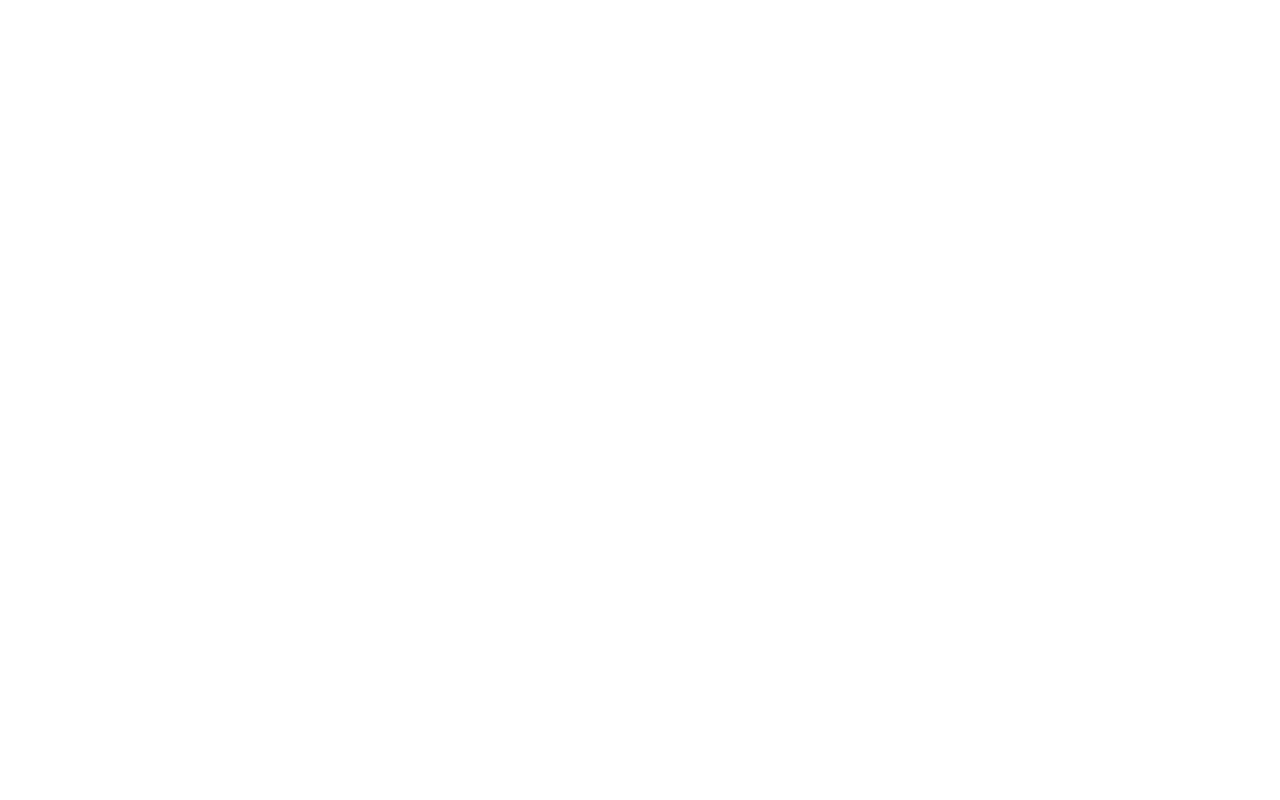
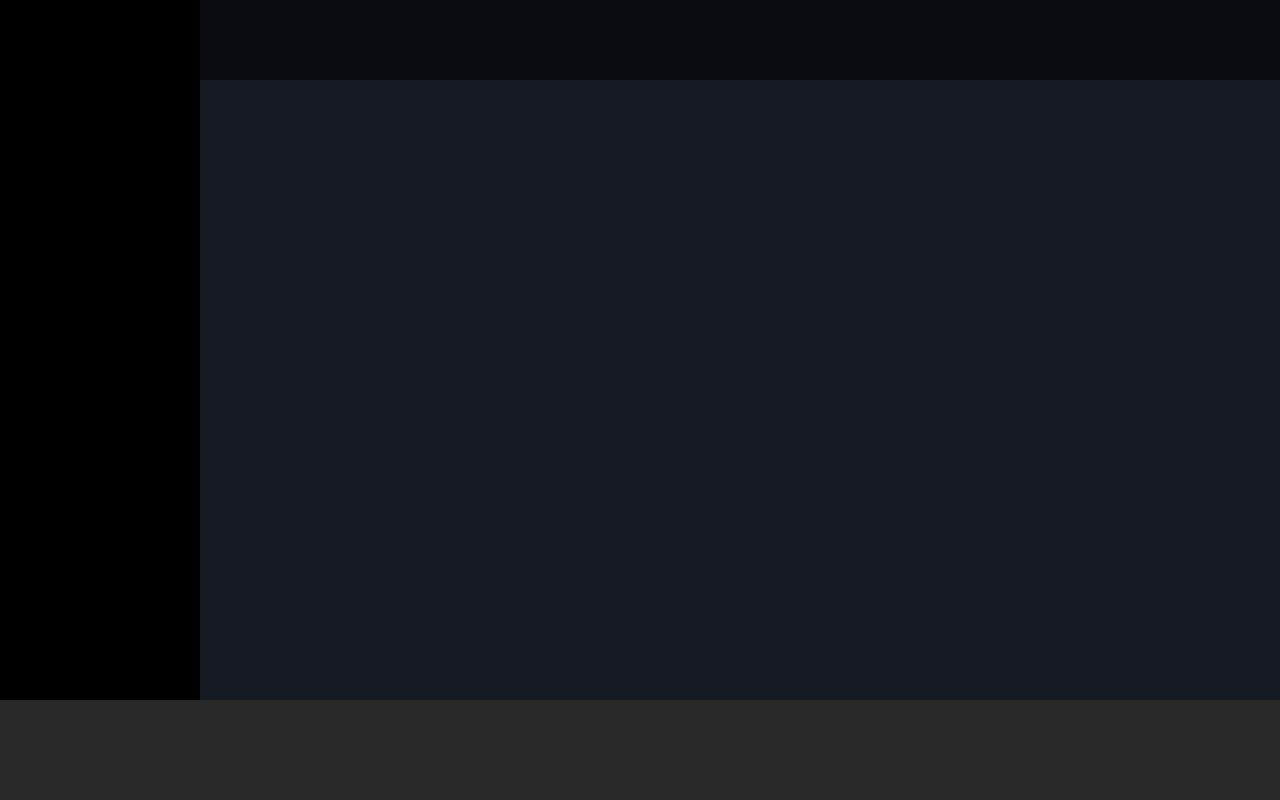
Before and after one commit to SebastianoMV/html-css-spotifyweb, a plain HTML site: page index.html in a window 1280 px wide. Drawn offline with Linux system fonts and the light colour scheme.

Commit message:
Layout base

```diff
--- a/css/general.css
+++ b/css/general.css
@@ -0,0 +1,9 @@
+*{
+  margin: 0;
+  padding: 0;
+  box-sizing: border-box;
+}
+
+body{
+  font-family: 'Montserrat', sans-serif;
+}
--- a/css/style.css
+++ b/css/style.css
@@ -0,0 +1,41 @@
+/* MAIN */
+
+main{
+  display: flex;
+  height: calc(100vh - 100px);
+}
+
+aside{
+  width: 200px;
+  flex-shrink: 0;
+  background-color: black;
+}
+
+.container{
+  padding-top: 80px;
+  overflow: auto;
+  background-color: #141922;
+  width: 100%;
+}
+
+.container .premium{
+  position: fixed;
+  top: 0;
+  right: 0;
+  z-index: 1000;
+  width: calc(100% - 200px);
+  height: 80px;
+  background-color: rgba(0, 0, 0, 0.5);
+}
+
+
+
+
+/* FOOTER */
+
+footer{
+  display: flex;
+  height: 100px;
+  width: 100%;
+  background-color: #282828;
+}
--- a/index.html
+++ b/index.html
@@ -15,5 +15,26 @@
 </head>
 <body>
 
+  <main>
+
+    <aside class="">
+
+    </aside>
+
+    <div class="container">
+      <div class="premium">
+
+      </div>
+
+    </div>
+
+  </main>
+
+
+  <footer class="">
+
+
+  </footer>
+
 </body>
 </html>
```
Also changed, not shown: css/utilities.css (+32 -0 lines).
